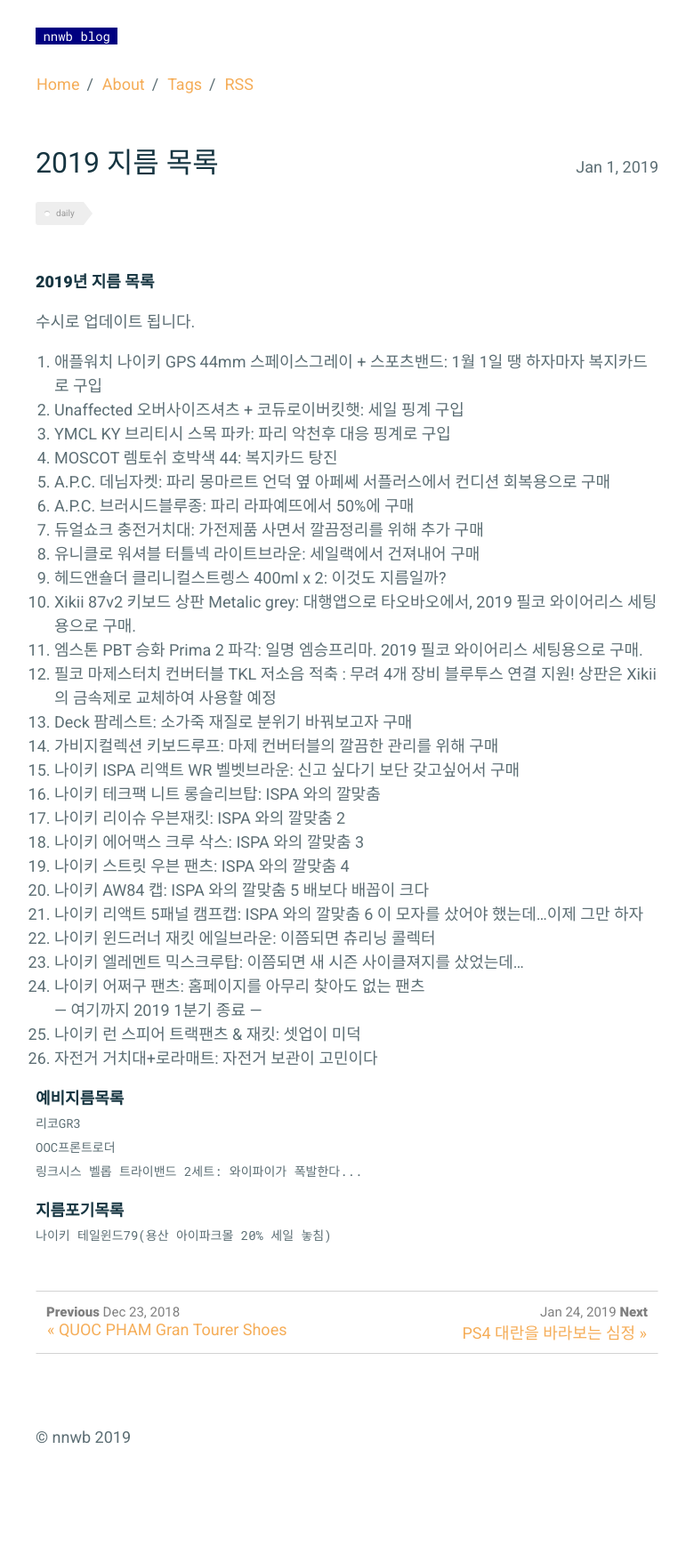
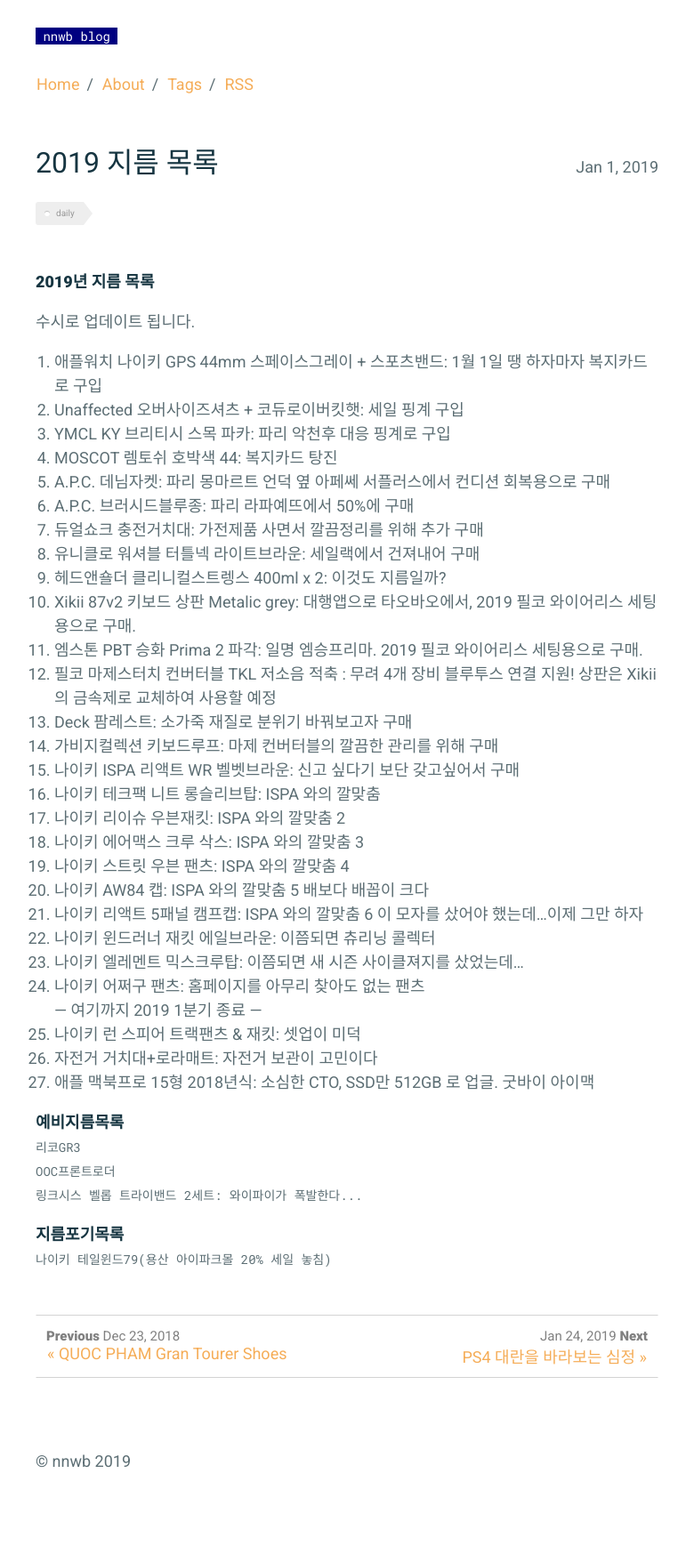
Before and after one commit to nnwb/nnwb.github.io, a Jekyll site: the page built from _posts/2019-01-01-2019buy.md, in a window 1280 px wide. Shown: the whole page at 89% size, without its empty margins (250-1021 px from the left). Built offline with Jekyll 4.4.1, drawn with Linux system fonts in a browser that asks for light colours; comment, search, counter and statistics services are not loaded; before the commit the page ends 1729 px from its top, so only the background shows below that.

Commit message:
Update 2019-01-01-2019buy.md

```diff
--- a/_posts/2019-01-01-2019buy.md
+++ b/_posts/2019-01-01-2019buy.md
@@ -37,6 +37,7 @@ comments: true
 — 여기까지 2019 1분기 종료 —
 25. 나이키 런 스피어 트랙팬츠 & 재킷: 셋업이 미덕
 26. 자전거 거치대+로라매트: 자전거 보관이 고민이다
+27. 애플 맥북프로 15형 2018년식: 소심한 CTO, SSD만 512GB 로 업글. 굿바이 아이맥
 
 **예비지름목록**
 `리코GR3`
```
